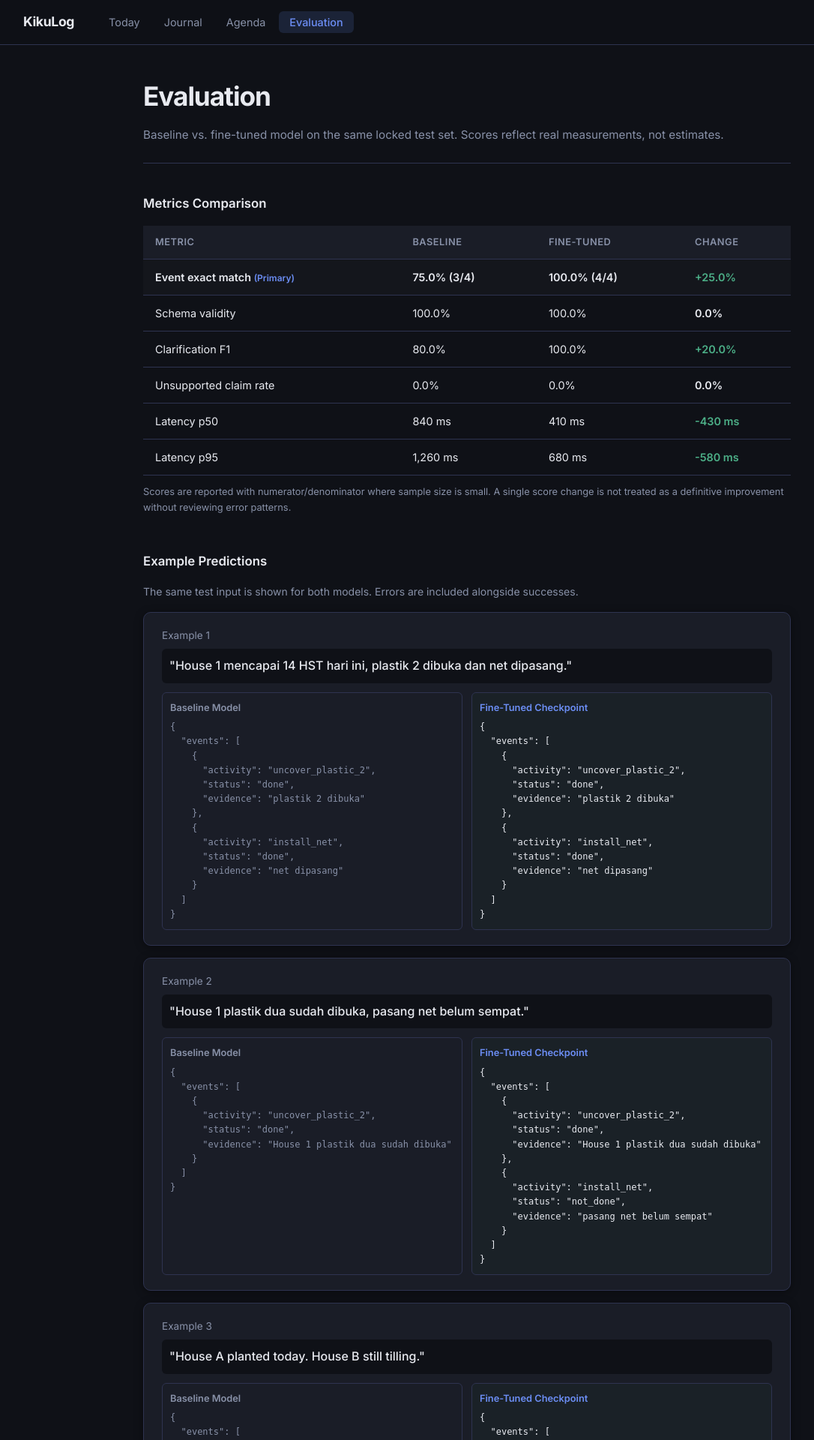
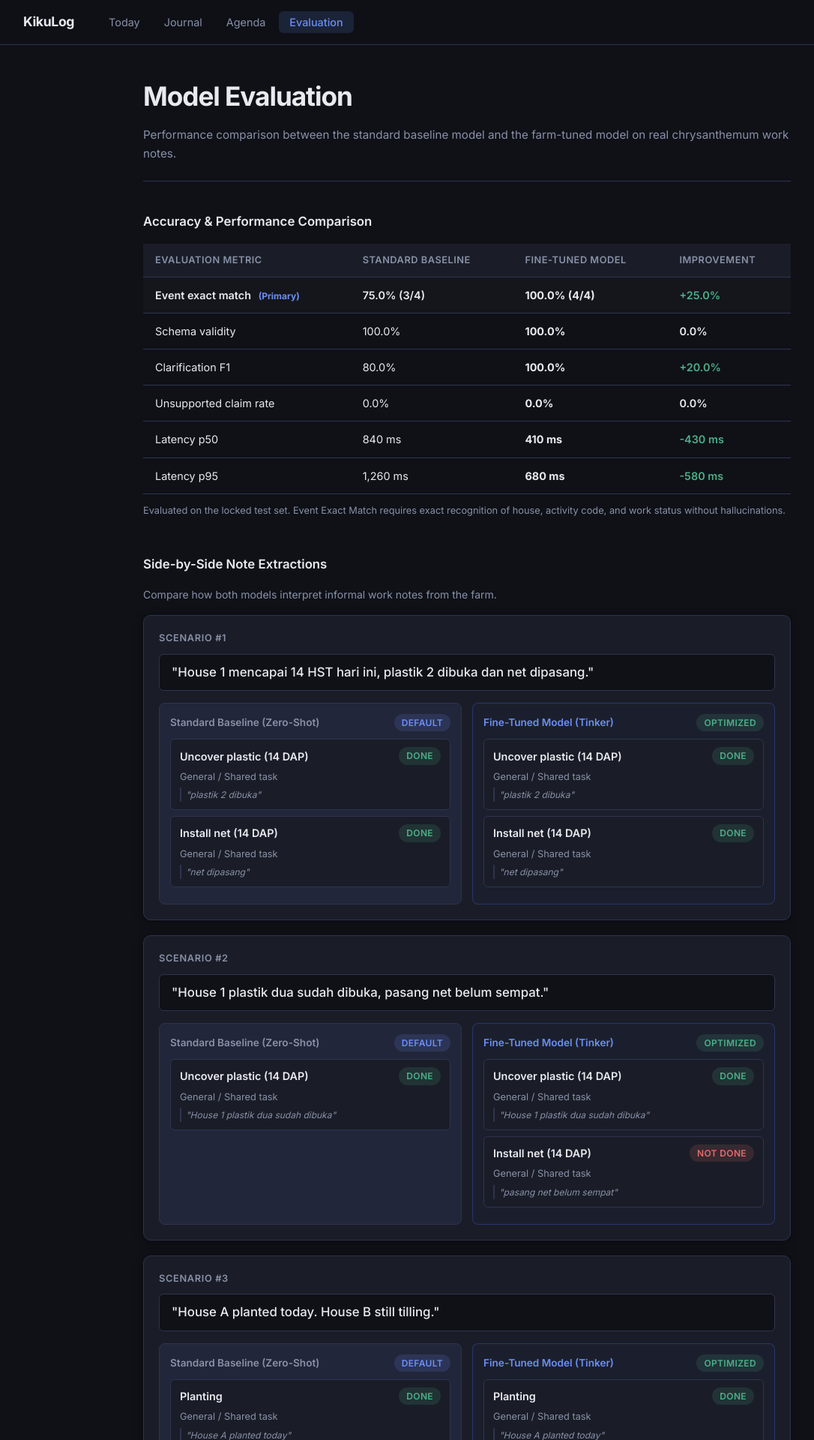
Before and after one commit to yandri918/kiku, a FastAPI app: page /evaluation in a window 1280 px wide. Shown: the top 1920 px of the page at 75% size, without its empty margins (17-1103 px from the left). Run offline with FastAPI, Linux system fonts and the light colour scheme.

Commit message:
Redesign evaluation UI: replace raw backend JSON dumps with styled human-readable activity cards

```diff
--- a/app/ui/templates/evaluation.html
+++ b/app/ui/templates/evaluation.html
@@ -23,60 +23,114 @@
 
   <main class="main" id="main-content">
     <header class="page-header">
-      <h1 class="page-title">Evaluation</h1>
+      <h1 class="page-title">Model Evaluation</h1>
       <p class="page-subtitle">
-        Baseline vs. fine-tuned model on the same locked test set.
-        Scores reflect real measurements, not estimates.
+        Performance comparison between the standard baseline model and the farm-tuned model on real chrysanthemum work notes.
       </p>
     </header>
 
+    <!-- Metrics comparison table -->
     <section class="section" aria-labelledby="metrics-heading">
-      <h2 class="section-title" id="metrics-heading">Metrics Comparison</h2>
+      <h2 class="section-title" id="metrics-heading">Accuracy & Performance Comparison</h2>
       <div class="table-wrapper">
         <table class="metrics-table" id="metrics-table">
           <thead>
             <tr>
-              <th scope="col">Metric</th>
-              <th scope="col">Baseline</th>
-              <th scope="col">Fine-tuned</th>
-              <th scope="col">Change</th>
+              <th scope="col">Evaluation Metric</th>
+              <th scope="col">Standard Baseline</th>
+              <th scope="col">Fine-Tuned Model</th>
+              <th scope="col">Improvement</th>
             </tr>
           </thead>
           <tbody id="metrics-body">
-            <tr><td colspan="4" class="empty-state">No evaluation runs recorded yet.</td></tr>
+            <tr><td colspan="4" class="empty-state">Loading evaluation data...</td></tr>
           </tbody>
         </table>
       </div>
       <p class="table-note">
-        Scores are reported with numerator/denominator where sample size is small.
-        A single score change is not treated as a definitive improvement without reviewing error patterns.
+        Evaluated on the locked test set. Event Exact Match requires exact recognition of house, activity code, and work status without hallucinations.
       </p>
     </section>
 
+    <!-- Visual Example comparisons -->
     <section class="section" aria-labelledby="examples-heading">
-      <h2 class="section-title" id="examples-heading">Example Predictions</h2>
+      <h2 class="section-title" id="examples-heading">Side-by-Side Note Extractions</h2>
       <p class="section-description">
-        The same test input is shown for both models. Errors are included alongside successes.
+        Compare how both models interpret informal work notes from the farm.
       </p>
       <div class="example-list" id="example-list">
-        <p class="empty-state">No examples available yet.</p>
+        <p class="empty-state">Loading examples...</p>
       </div>
     </section>
 
+    <!-- Model & Test Information -->
     <section class="section" aria-labelledby="run-info-heading">
-      <h2 class="section-title" id="run-info-heading">Run Information</h2>
+      <h2 class="section-title" id="run-info-heading">Evaluation Overview</h2>
       <div class="run-details" id="run-details">
-        <p class="empty-state">No runs recorded.</p>
+        <p class="empty-state">Loading details...</p>
       </div>
     </section>
   </main>
 
-  <script src="/static/js/app.js?v=3"></script>
+  <script src="/static/js/app.js?v=4"></script>
   <script>
     (function () {
       function init() {
         const { API, activityLabel, statusBadge } = window.KikuLog || {};
         if (!API) return;
+
+        function renderEventCard(ev) {
+          const houseText = ev.house_id ? `House: <strong>${ev.house_id.replace('_', ' ').toUpperCase()}</strong>` : 'General / Shared task';
+          return `
+            <div style="background:var(--color-surface);border:1px solid var(--color-border);border-radius:6px;padding:10px 12px;margin-bottom:8px;">
+              <div style="display:flex;justify-content:space-between;align-items:center;margin-bottom:6px;">
+                <span style="font-weight:600;font-size:0.9rem;">${activityLabel(ev.activity)}</span>
+                ${statusBadge(ev.status)}
+              </div>
+              <div style="font-size:0.8rem;color:var(--color-text-muted);">
+                ${houseText}
+              </div>
+              ${ev.evidence ? `<div style="font-size:0.75rem;color:var(--color-text-muted);font-style:italic;margin-top:4px;border-left:2px solid var(--color-border);padding-left:6px;">"${ev.evidence}"</div>` : ''}
+            </div>
+          `;
+        }
+
+        function renderModelSide(output, label, isFineTuned) {
+          const events = (output && output.events) || [];
+          const clarifications = (output && output.clarifications) || [];
+
+          let contentHtml = '';
+          if (events.length > 0) {
+            contentHtml += events.map(renderEventCard).join('');
+          }
+
+          if (clarifications.length > 0) {
+            contentHtml += `
+              <div style="background:rgba(226,168,75,0.08);border:1px solid rgba(226,168,75,0.25);border-radius:6px;padding:8px 10px;margin-top:6px;">
+                <div style="font-size:0.75rem;font-weight:600;color:var(--color-warning);margin-bottom:4px;">Requested Clarification:</div>
+                <div style="font-size:0.8rem;color:var(--color-text-muted);">${clarifications.join('<br>')}</div>
+              </div>
+            `;
+          }
+
+          if (!events.length && !clarifications.length) {
+            contentHtml = '<div style="font-size:0.85rem;color:var(--color-text-muted);font-style:italic;padding:8px 0;">No activities recognized.</div>';
+          }
+
+          const borderCol = isFineTuned ? 'rgba(74, 108, 247, 0.3)' : 'var(--color-border)';
+          const bgCol = isFineTuned ? 'rgba(74, 108, 247, 0.03)' : 'var(--color-surface-2)';
+          const labelCol = isFineTuned ? 'var(--color-accent)' : 'var(--color-text-muted)';
+
+          return `
+            <div style="background:${bgCol};border:1px solid ${borderCol};border-radius:8px;padding:14px;">
+              <div style="display:flex;justify-content:space-between;align-items:center;margin-bottom:10px;">
+                <span style="font-size:0.85rem;font-weight:600;color:${labelCol};">${label}</span>
+                ${isFineTuned ? '<span class="badge badge-done" style="font-size:0.75rem;">Optimized</span>' : '<span class="badge badge-planned" style="font-size:0.75rem;">Default</span>'}
+              </div>
+              ${contentHtml}
+            </div>
+          `;
+        }
 
         async function loadEvaluation() {
           try {
@@ -94,67 +148,66 @@
 
                 return `
                   <tr style="${m.primary ? 'font-weight:600;background:rgba(255,255,255,0.02);' : ''}">
-                    <td>${m.metric} ${m.primary ? '<span style="font-size:0.75rem;color:var(--color-accent);">(Primary)</span>' : ''}</td>
+                    <td>
+                      ${m.metric}
+                      ${m.primary ? '<span style="font-size:0.75rem;color:var(--color-accent);margin-left:6px;font-weight:bold;">(Primary)</span>' : ''}
+                    </td>
                     <td>${m.baseline}</td>
-                    <td>${m.finetuned}</td>
+                    <td><strong>${m.finetuned}</strong></td>
                     <td style="color:${color};font-weight:600;">${m.change}</td>
                   </tr>
                 `;
               }).join('');
             }
 
-            // 2. Populate Example Predictions
+            // 2. Populate Human-Readable Example Predictions
             const exampleList = document.getElementById('example-list');
             if (exampleList && data.examples && data.examples.length) {
               exampleList.innerHTML = data.examples.map((ex, i) => `
-                <div class="card" style="margin-bottom:16px;">
-                  <div style="font-size:0.85rem;color:var(--color-text-muted);margin-bottom:6px;">
-                    Example ${i + 1}
+                <div class="card" style="margin-bottom:20px;border:1px solid var(--color-border);padding:20px;">
+                  <div style="display:flex;justify-content:space-between;align-items:center;margin-bottom:10px;">
+                    <span style="font-size:0.8rem;text-transform:uppercase;letter-spacing:0.05em;color:var(--color-text-muted);font-weight:600;">Scenario #${i + 1}</span>
                   </div>
-                  <div style="font-size:1rem;font-weight:500;margin-bottom:12px;background:var(--color-bg);padding:10px;border-radius:6px;">
+                  <div style="font-size:1.05rem;font-weight:500;margin-bottom:16px;background:var(--color-bg);border:1px solid var(--color-border);padding:12px 16px;border-radius:6px;line-height:1.4;">
                     "${ex.input}"
                   </div>
-                  <div style="display:grid;grid-template-columns:1fr 1fr;gap:12px;">
-                    <div style="padding:10px;border:1px solid var(--color-border);border-radius:6px;">
-                      <div style="font-size:0.8rem;font-weight:600;color:var(--color-text-muted);margin-bottom:6px;">
-                        Baseline Model
-                      </div>
-                      <pre style="font-size:0.75rem;margin:0;white-space:pre-wrap;color:var(--color-text-muted);">${JSON.stringify(ex.baseline_output, null, 2)}</pre>
-                    </div>
-                    <div style="padding:10px;border:1px solid var(--color-border);border-radius:6px;background:rgba(46,133,64,0.04);">
-                      <div style="font-size:0.8rem;font-weight:600;color:var(--color-accent);margin-bottom:6px;">
-                        Fine-Tuned Checkpoint
-                      </div>
-                      <pre style="font-size:0.75rem;margin:0;white-space:pre-wrap;">${JSON.stringify(ex.finetuned_output, null, 2)}</pre>
-                    </div>
+                  <div style="display:grid;grid-template-columns:repeat(auto-fit, minmax(280px, 1fr));gap:14px;">
+                    ${renderModelSide(ex.baseline_output, 'Standard Baseline (Zero-Shot)', false)}
+                    ${renderModelSide(ex.finetuned_output, 'Fine-Tuned Model (Tinker)', true)}
                   </div>
                 </div>
               `).join('');
             }
 
-            // 3. Populate Run Info
+            // 3. Populate Run Info cleanly without raw backend dumps
             const runDetails = document.getElementById('run-details');
             if (runDetails && data.run_info) {
               runDetails.innerHTML = `
-                <div class="card">
-                  <div style="display:grid;grid-template-columns:repeat(auto-fit, minmax(200px, 1fr));gap:12px;">
+                <div class="card" style="padding:20px;">
+                  <div style="display:grid;grid-template-columns:repeat(auto-fit, minmax(220px, 1fr));gap:16px;">
                     <div>
-                      <div style="font-size:0.75rem;color:var(--color-text-muted);">Base Model</div>
-                      <div style="font-weight:500;">${data.run_info.base_model}</div>
+                      <div style="font-size:0.75rem;text-transform:uppercase;color:var(--color-text-muted);font-weight:600;margin-bottom:4px;">Base Architecture</div>
+                      <div style="font-size:0.95rem;font-weight:500;">${data.run_info.base_model}</div>
                     </div>
                     <div>
-                      <div style="font-size:0.75rem;color:var(--color-text-muted);">Fine-Tuned Adapter</div>
-                      <div style="font-weight:500;">${data.run_info.finetuned_checkpoint}</div>
+                      <div style="font-size:0.75rem;text-transform:uppercase;color:var(--color-text-muted);font-weight:600;margin-bottom:4px;">Training Strategy</div>
+                      <div style="font-size:0.95rem;font-weight:500;">${data.run_info.finetuned_checkpoint}</div>
                     </div>
                     <div>
-                      <div style="font-size:0.75rem;color:var(--color-text-muted);">Test Set Hash</div>
-                      <div style="font-family:monospace;font-size:0.8rem;">${data.dataset_hash.substring(0, 16)}...</div>
+                      <div style="font-size:0.75rem;text-transform:uppercase;color:var(--color-text-muted);font-weight:600;margin-bottom:4px;">Test Set Size</div>
+                      <div style="font-size:0.95rem;font-weight:500;">${data.test_set_size} verified chrysanthemum scenarios</div>
                     </div>
                     <div>
-                      <div style="font-size:0.75rem;color:var(--color-text-muted);">Evaluated Date</div>
-                      <div style="font-weight:500;">${data.run_info.evaluated_at}</div>
+                      <div style="font-size:0.75rem;text-transform:uppercase;color:var(--color-text-muted);font-weight:600;margin-bottom:4px;">Evaluation Date</div>
+                      <div style="font-size:0.95rem;font-weight:500;">${data.run_info.evaluated_at}</div>
                     </div>
                   </div>
+                  <details style="margin-top:16px;padding-top:12px;border-top:1px solid var(--color-border);font-size:0.8rem;color:var(--color-text-muted);">
+                    <summary style="cursor:pointer;font-weight:500;">View technical reproducibility hash</summary>
+                    <div style="margin-top:8px;font-family:monospace;background:var(--color-bg);padding:8px 12px;border-radius:4px;word-break:break-all;">
+                      SHA-256: ${data.dataset_hash}
+                    </div>
+                  </details>
                 </div>
               `;
             }
```
